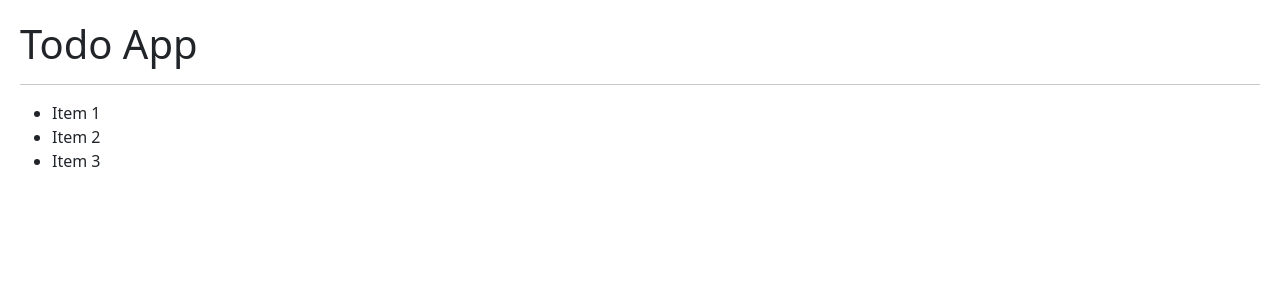
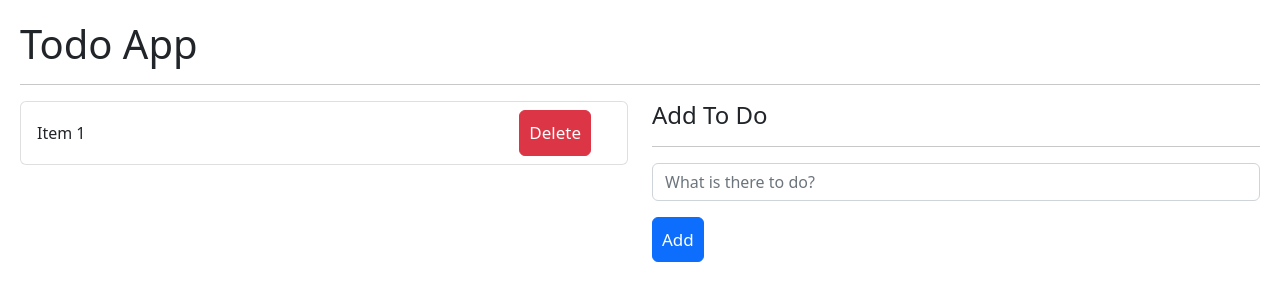
Before and after one commit to JulianCeleita/hook-app, a React (Vite) app: page / in a window 1280 px wide. Shown: the top 300 px of the page. Built offline with nearby package versions, Linux system fonts and the light colour scheme.

Commit message:
new TODO add button and delete items

```diff
--- a/src/index.css
+++ b/src/index.css
@@ -7,6 +7,6 @@
 }
 
 .btn {
-    font-size: 30px;
-    padding: 20px;
+    font-size: 17px;
+    padding: 9px;
 }
--- a/src/useReducer/TodoApp.tsx
+++ b/src/useReducer/TodoApp.tsx
@@ -1,38 +1,53 @@
-import { useReducer } from "react"
-import { todoReducer } from './todoReducer';
+import { useReducer } from "react";
+import { todoReducer } from "./todoReducer";
 
 const initialState = [
   {
     id: new Date().getTime(),
-        description: 'Ir a Pandala',
+    description: "Ir a Pandala",
     done: false,
   },
 
   {
     id: new Date().getTime() * 3,
-        description: 'Ir a Pandala',
+    description: "Ir a Pandala",
     done: false,
-    }
-]
+  },
+];
 
 export const TodoApp = () => {
-
-    const [todos, dispatch] = useReducer( todoReducer, initialState )
+  const [todos, dispatch] = useReducer(todoReducer, initialState);
 
   return (
     <>
       <h1> Todo App</h1>
       <hr />
 
-        <ul>
-            <li> Item 1 </li>
-            <li> Item 2 </li>
-            <li> Item 3 </li>
+      <div className="row">
+        <div className="col">
+          <ul className="list-group">
+            <li className="list-group-item d-flex justify-content-between">
+                <span className="align-self-center">Item 1 </span>
+                <button className="btn btn-danger">Delete</button>
+            </li>
           </ul>
+        </div>
 
-
+        <div className="col">
+          <h4>Add To Do</h4>
+          <hr />
+          <form>
+            <input
+              type="text"
+              placeholder="What is there to do?"
+              className="form-control"
+            />
+            <button type="submit" className="btn btn-primary mt-3">
+              Add
+            </button>
+          </form>
+        </div>
+      </div>
     </>
-
-
-    )
-}
+  );
+};
```
Lines whose indentation alone changed are shown as unchanged.
